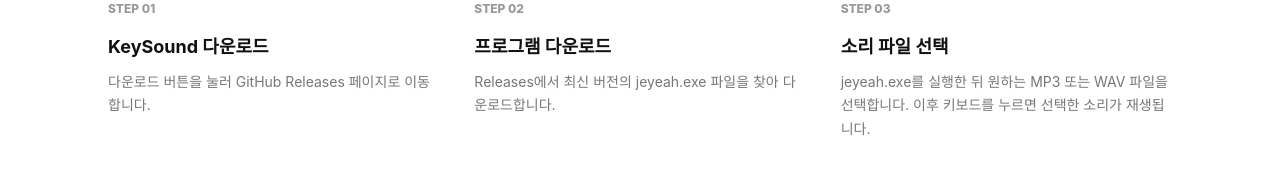
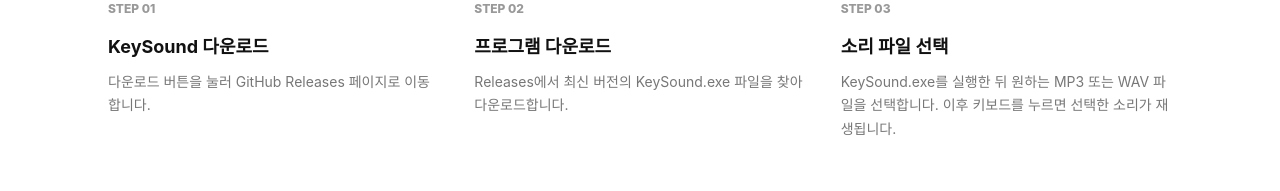
Before and after one commit to hsketch6-sketch/KeySound-Change, a plain HTML site: page index.html in a window 1280 px wide. Shown: the part 1573-1764 px from the top of the page. Drawn offline with Linux system fonts and the light colour scheme.

Commit message:
Update index.html

```diff
--- a/index.html
+++ b/index.html
@@ -972,7 +972,7 @@
                 <p>
 
                     Releases에서 최신 버전의
-                    jeyeah.exe 파일을 찾아 다운로드합니다.
+                    KeySound.exe 파일을 찾아 다운로드합니다.
 
                 </p>
 
@@ -992,7 +992,7 @@
 
                 <p>
 
-                    jeyeah.exe를 실행한 뒤
+                    KeySound.exe를 실행한 뒤
                     원하는 MP3 또는 WAV 파일을 선택합니다.
                     이후 키보드를 누르면 선택한 소리가 재생됩니다.
 
```
